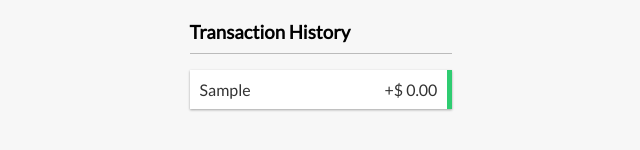
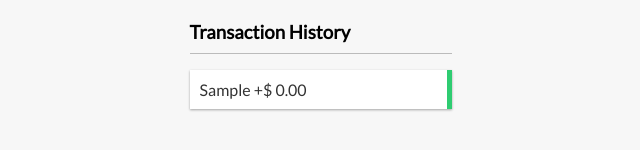
Before and after one commit to chadhindsight/expense-ts, a React (Vite) app: page / in a window 1280 px wide. Both pictures are taken after typing "Sample" into the empty fields and a click on the button "Add transaction". Shown: the part 306-456 px from the top of the page, without its empty margins (319-959 px from the left). Built offline with nearby package versions, Linux system fonts and the light colour scheme.

Commit message:
Test transaction comonent and delete functionality

```diff
--- a/src/components/TransactionComp.tsx
+++ b/src/components/TransactionComp.tsx
@@ -15,8 +15,8 @@ const TransactionComp = ({ transaction }: { transaction: TransactionInterface })
     }
 
     return (
-        <li className={transaction.amount < 0 ? 'minus' : 'plus'}>
-            {transaction.text} <span>{sign}{moneyFormatter(transaction.amount)}</span><button onClick={() => deleteTransaction(transaction.id)} className="delete-btn">x</button>
+        <li className={transaction.amount < 0 ? 'minus' : 'plus'} data-testid="transaction">
+            {transaction.text} {sign}{moneyFormatter(transaction.amount)}<button onClick={() => deleteTransaction(transaction.id)} className="delete-btn">x</button>
         </li>
 
     );
```
Also changed, not shown: 1 other file (tests, documents, lock files or other folders).
